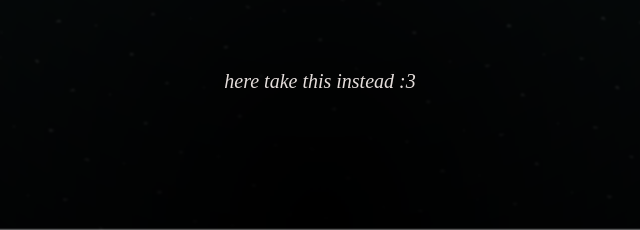
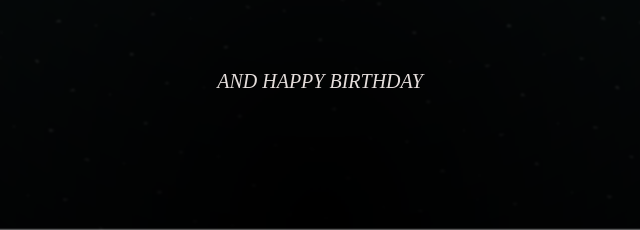
Before and after one commit to salvation-onkar/sammy, a plain HTML site: page index.html in a window 1280 px wide. Shown: the part 570-800 px from the top of the page, 320-960 px from the left. Drawn offline with Linux system fonts and the light colour scheme.

Commit message:
Update index.html

```diff
--- a/index.html
+++ b/index.html
@@ -32,7 +32,7 @@
 
   <div style="position: absolute; top: 80vh; width: 100%; display: flex; justify-content: center;">
 
-    <i style="color:rgb(228, 221, 219); font-size: 20px;" >here take this instead :3</i>
+    <i style="color:rgb(228, 221, 219); font-size: 20px;" >AND HAPPY BIRTHDAY</i>
   </div>
 
   <p>.</p>
```
